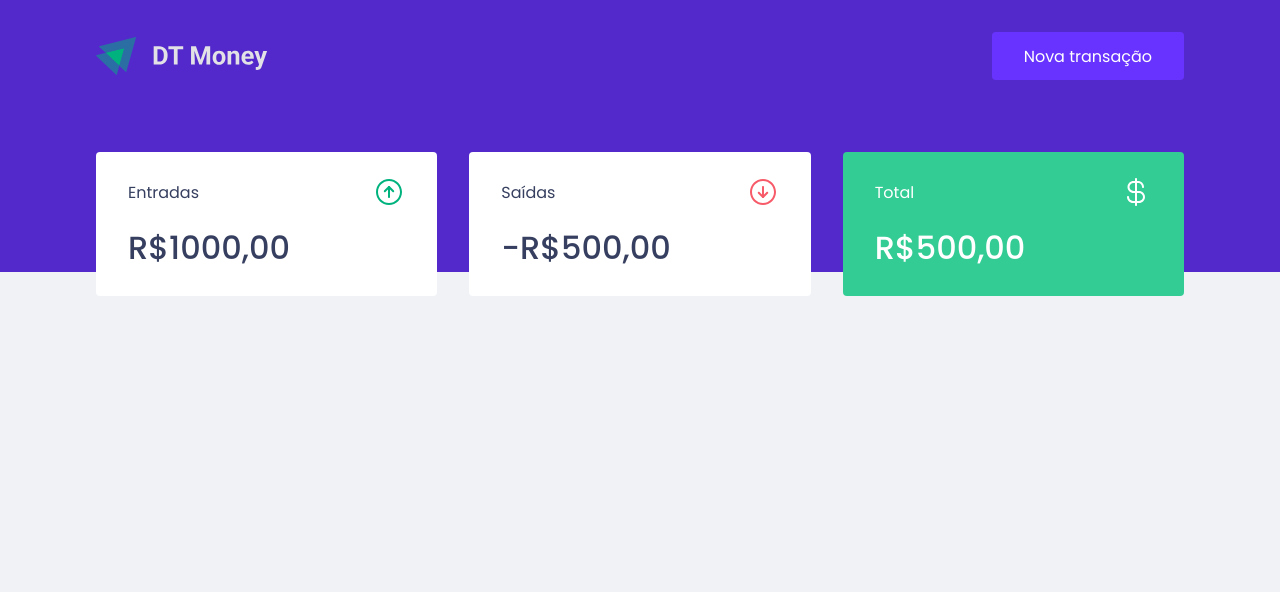
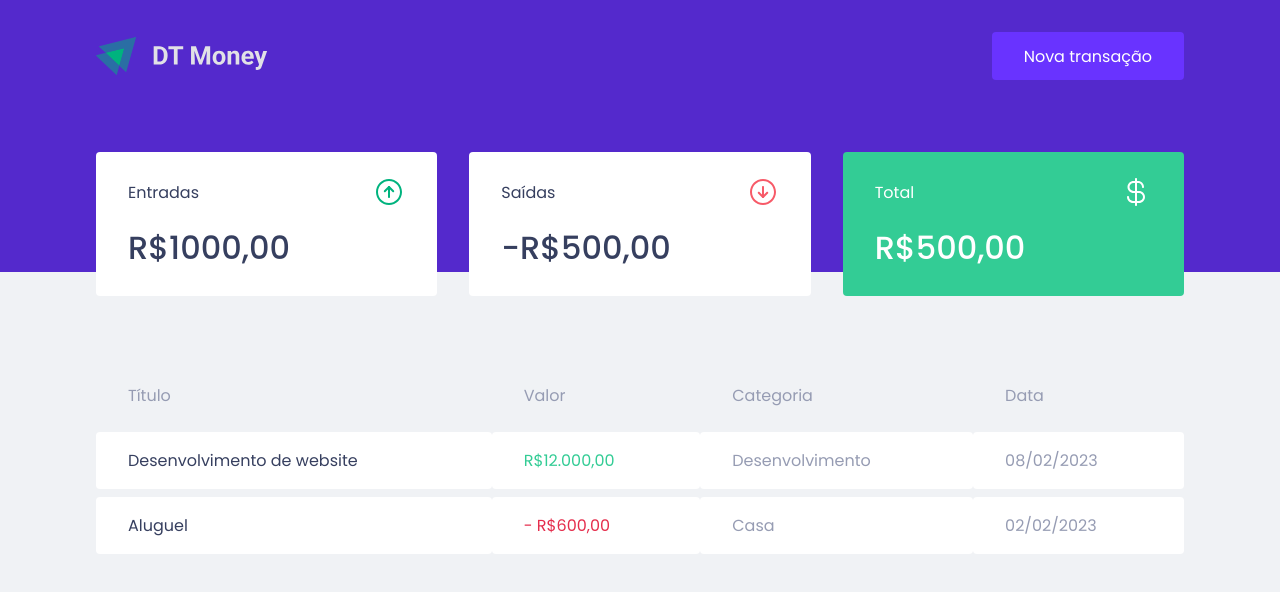
Before and after one commit to gabriellgjs/dtmoney, a React (Create React App) app: page / in a window 1280 px wide. Shown: the top 592 px of the page. Built offline with nearby package versions, Linux system fonts and the light colour scheme.

Commit message:
feat: Componente TransactionTable criado

```diff
--- a/src/components/Dashboard/index.tsx
+++ b/src/components/Dashboard/index.tsx
@@ -1,4 +1,5 @@
 import { Summary } from "../Summary";
+import { TransactionsTable } from "../TransactionTable";
 
 import { Container } from "./styles";
 
@@ -6,6 +7,7 @@
   return (
     <Container>
       <Summary />
+      <TransactionsTable />
     </Container>
   )
 }
--- /dev/null
+++ b/src/components/TransactionTable/index.tsx
@@ -0,0 +1,32 @@
+import { Container } from "./styles";
+
+export function TransactionsTable() {
+  return(
+    <Container>
+      <table>
+        <thead>
+          <tr>
+            <th>Título</th>
+            <th>Valor</th>
+            <th>Categoria</th>
+            <th>Data</th>
+          </tr>
+        </thead>
+        <tbody>
+          <tr>
+            <td>Desenvolvimento de website</td>
+            <td className="deposit">R$12.000,00</td>
+            <td>Desenvolvimento</td>
+            <td>08/02/2023</td>
+          </tr>
+          <tr>
+            <td>Aluguel</td>
+            <td className="withdraw">- R$600,00</td>
+            <td>Casa</td>
+            <td>02/02/2023</td>
+          </tr>
+        </tbody>
+      </table>
+    </Container>
+  )
+}
--- /dev/null
+++ b/src/components/TransactionTable/styles.ts
@@ -0,0 +1,38 @@
+import styled from "styled-components";
+
+export const Container = styled.div`
+  margin-top: 4rem;
+
+  table {
+    width: 100%;
+    border-spacing: 0 0.5rem;
+
+    th {
+      color:var(--text-body);
+      font-weight: 400;
+      padding: 1rem 2rem;
+      text-align: left;
+      line-height: 1.5rem;
+    }
+
+    td {
+      padding: 1rem 2rem;
+      border: 0;
+      background: var(--shape);
+      color: var(--text-body);
+      border-radius: 0.25rem;
+
+      &:first-child{
+        color: var(--text-title);
+      }
+
+      &.deposit{
+        color: var(--green);
+      }
+
+      &.withdraw{
+        color: var(--red);
+      }
+    }
+  }
+`;
```
